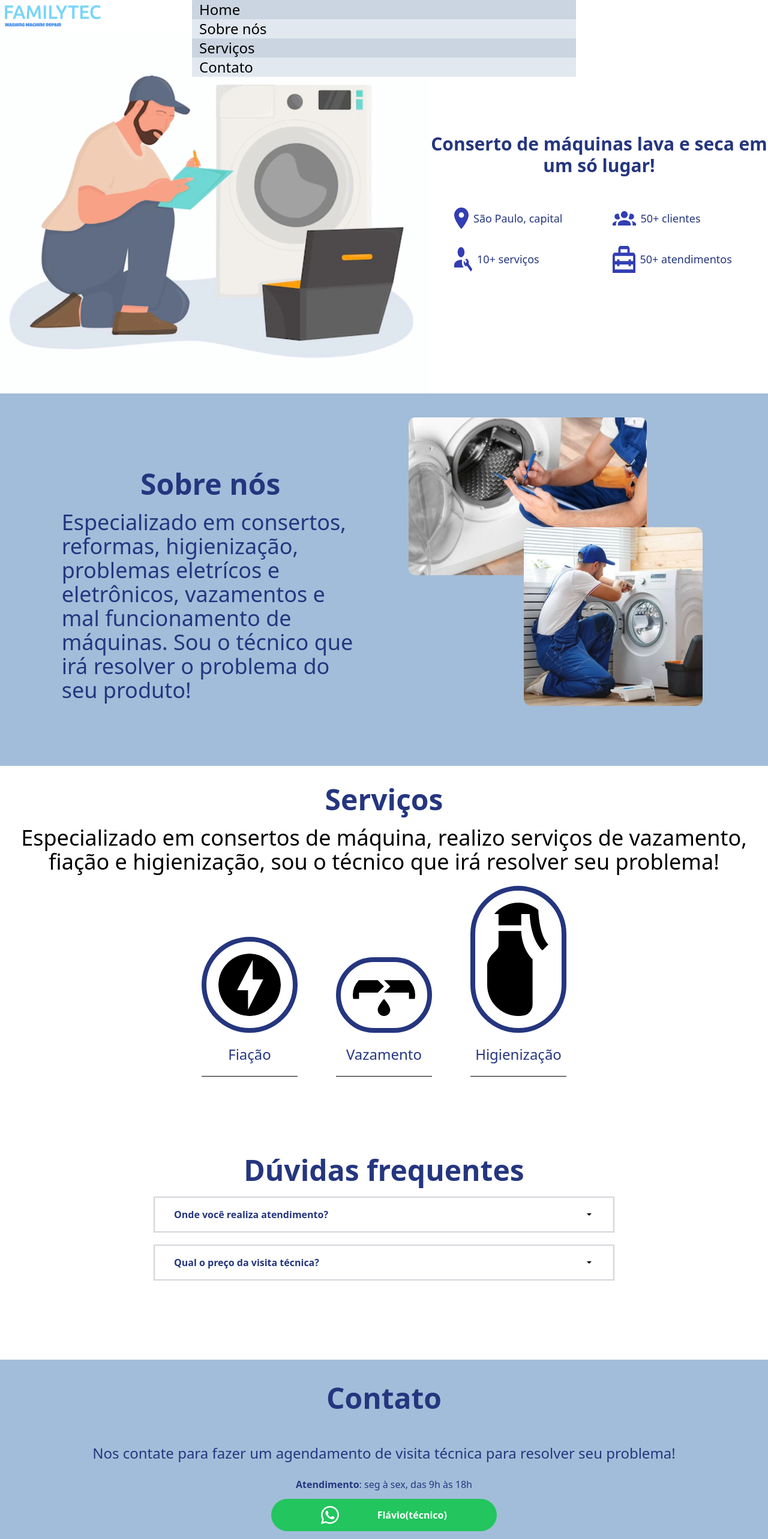
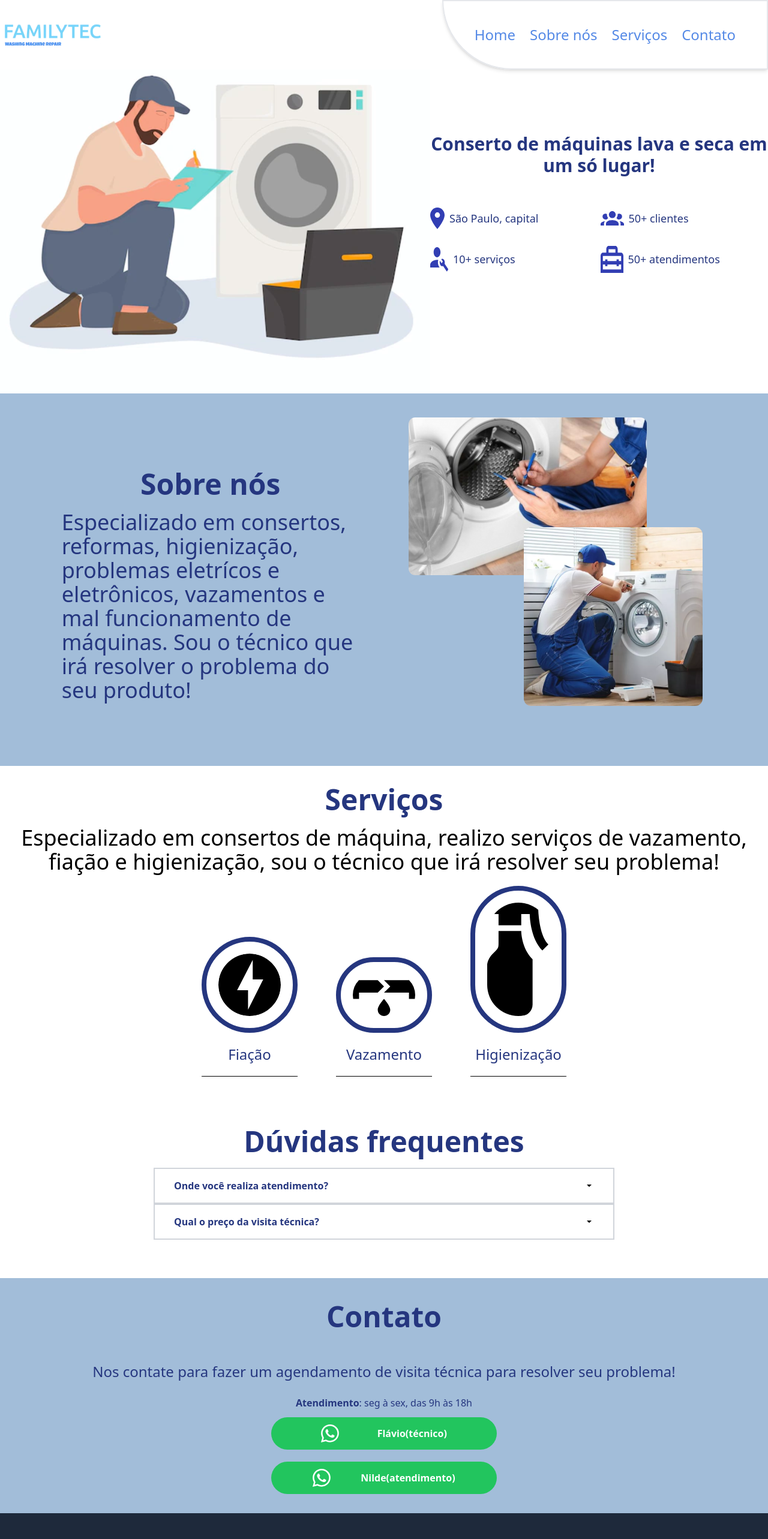
Before and after one commit to zThiago15/family-tec-frontend, a React (Vite) app: page / in a window 1280 px wide. Shown: the top 2566 px of the page at 60% size. Built offline with nearby package versions, Linux system fonts and the light colour scheme.

Commit message:
fix: services positioning in smaller screens

```diff
--- a/src/pages/landing-page/components/FAQs.tsx
+++ b/src/pages/landing-page/components/FAQs.tsx
@@ -14,7 +14,7 @@ export default function FAQs(props: FAQsProps) {
 
   return (
     <section className={` m-5 border-solid border-gray-300 border-2 ${showAnswer && 'border-l-4 border-l-primary-color'}
-    lg:w-[60%] m-auto mb-5 p-4`}>
+    lg:w-[60%] m-auto p-4`}>
         <button
           className="cursor-pointer w-full px-4 flex justify-between items-center"
           onClick={ () => setShowAnswer(!showAnswer)}
--- a/src/pages/landing-page/components/Header.tsx
+++ b/src/pages/landing-page/components/Header.tsx
@@ -9,7 +9,7 @@ export default function Header() {
   return (
     <header className="fixed z-30 w-full bg-white lg:flex justify-between">
 
-      <span className="flex justify-between items-center lg p-2">
+      <span className="flex justify-between items-center p-2">
         <img src={Logo} alt="logo" className="w-[10em]" />
         <RxHamburgerMenu className="text-2xl lg:hidden" onClick={() => setShowNavBar(!showNavBar)} />
 
@@ -17,21 +17,22 @@ export default function Header() {
 
 
       <div className={`
-        ${showNavBar ? 'block' : 'hidden'}
-        fixed bg-transparent w-full
-        lg:block
+        ${showNavBar ? 'block ' : 'hidden'}
+
+        lg:inline-block
         `}>
         <nav
           className="
-            text-2xl flex flex-col justify-evenly w-[50%] m-auto
-            lg:flex-row:text-terciary-color:border-solid:border-2:rounded-bl-full:shadow-md:p-10
+            text-2xl flex flex-col justify-evenly lg:w-full
+
+            lg:flex-row lg:text-terciary-color lg:border-solid lg:border-2 lg:rounded-bl-full lg:shadow-md lg:p-10
           "
           onClick={() => setShowNavBar(!showNavBar)}
         >
-          <a href="#home" className="px-3 even:bg-slate-200 odd:bg-slate-300 transition-colors lg:bg-white hover:bg-slate-100">Home</a>
-          <a href="#about-us" className="px-3 even:bg-slate-200 odd:bg-slate-300 transition-colors lg:bg-white hover:bg-slate-100">Sobre nós</a>
-          <a href="#services" className="px-3 even:bg-slate-200 odd:bg-slate-300 transition-colors lg:bg-white hover:bg-slate-100">Serviços</a>
-          <a href="#contact" className="px-3 even:bg-slate-200 odd:bg-slate-300 transition-colors lg:bg-white hover:bg-slate-100">Contato</a>
+          <a href="#home" className="px-3 max-sm:even:bg-slate-200 max-sm:odd:bg-slate-300 transition-colors lg:bg-white hover:bg-slate-100">Home</a>
+          <a href="#about-us" className="px-3 max-sm:even:bg-slate-200 max-sm:odd:bg-slate-300 transition-colors lg:bg-white hover:bg-slate-100">Sobre nós</a>
+          <a href="#services" className="px-3 max-sm:even:bg-slate-200 max-sm:odd:bg-slate-300 transition-colors lg:bg-white hover:bg-slate-100">Serviços</a>
+          <a href="#contact" className="px-3 max-sm:even:bg-slate-200 max-sm:odd:bg-slate-300 transition-colors lg:bg-white hover:bg-slate-100">Contato</a>
         </nav>
 
       </div>
--- a/src/pages/landing-page/components/Service.tsx
+++ b/src/pages/landing-page/components/Service.tsx
@@ -7,10 +7,10 @@ export default function Service(props: ServiceProps) {
   const {nameService, imgService} = props
 
   return (
-    <div className="my-5">
-      <img src={imgService} alt={nameService} className="border-solid border-primary-color border-[0.5em] rounded-full p-5 lg:w-40" />
+    <div className="my-5 flex flex-col items-center">
+      <img src={imgService} alt={nameService} className="border-solid border-primary-color border-[0.5em] w-28 rounded-full p-5 lg:w-40" />
       <p className="text-center text-primary-color text-2xl font-medium lg:my-5">{nameService}</p>
-      <hr className="border-solid border-black" />
+      <hr className="border-solid border-black border- w-40" />
     </div>
   );
 
--- a/src/pages/landing-page/landing-page.tsx
+++ b/src/pages/landing-page/landing-page.tsx
@@ -28,7 +28,10 @@ export default function LandingPage() {
           <img src={Technician} alt="técnico" />
           <div>
             <h1 className="text-primary-color font-bold text-3xl text-center">Conserto de máquinas lava e seca em um só lugar!</h1>
-            <span className="lg:grid grid-cols-2 gap-1 ml-10 mt-10">
+            <span className="
+              flex flex-col items-center
+              lg:grid grid-cols-2 gap-1 ml-15 mt-10"
+            >
               <Status nameStatus="São Paulo, capital" imgStatus={Location} />
               <Status nameStatus="50+ clientes" imgStatus={Clients} />
               <Status nameStatus="10+ serviços" imgStatus={Services} />
@@ -51,16 +54,16 @@ export default function LandingPage() {
         </section>
 
         <section id="services" className="m-8">
-          <h1 className="font-bold text-center text-3xl text-primary-color mb-5 lg:lg:text-5xl">Serviços</h1>
+          <h1 className="font-bold text-center text-3xl text-primary-color mb-5 lg:text-5xl">Serviços</h1>
           <p className="text-2xl text-center lg:text-4xl">Especializado em consertos de máquina, realizo serviços de vazamento, fiação e higienização, sou o técnico que irá resolver seu problema!</p>
-          <span className="flex flex-col items-center lg:flex-row justify-between items-baseline w-[50%] m-auto">
+          <span className="flex flex-col items-center lg:flex-row justify-between lg:items-baseline w-[50%] m-auto">
             <Service imgService={Electricity} nameService="Fiação" />
             <Service imgService={Leaking} nameService="Vazamento" />
             <Service imgService={Cleaning} nameService="Higienização" />
           </span>
 
         </section>
-        <section className="flex flex-col items-center my-28">
+        <section className="flex flex-col items-center my-16">
           <h1 className="text-3xl text-primary-color text-center font-bold mb-5 lg:text-5xl">Dúvidas frequentes</h1>
           <FAQs question="Onde você realiza atendimento?" answer="Realizo atendimento na região metropolitana da capital de São Paulo." />
           <FAQs question="Qual o preço da visita técnica?" answer="O orçamento da visita técnica varia de R$30 à R$50 dependendo da região." />
```
Also changed, not shown: src/pages/landing-page/landing-page.css (deleted).
